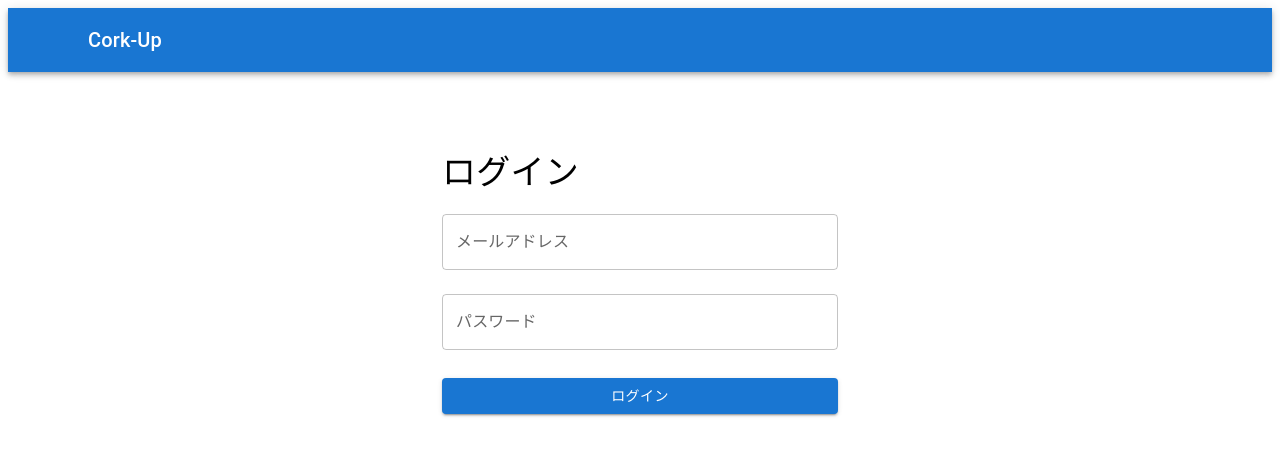
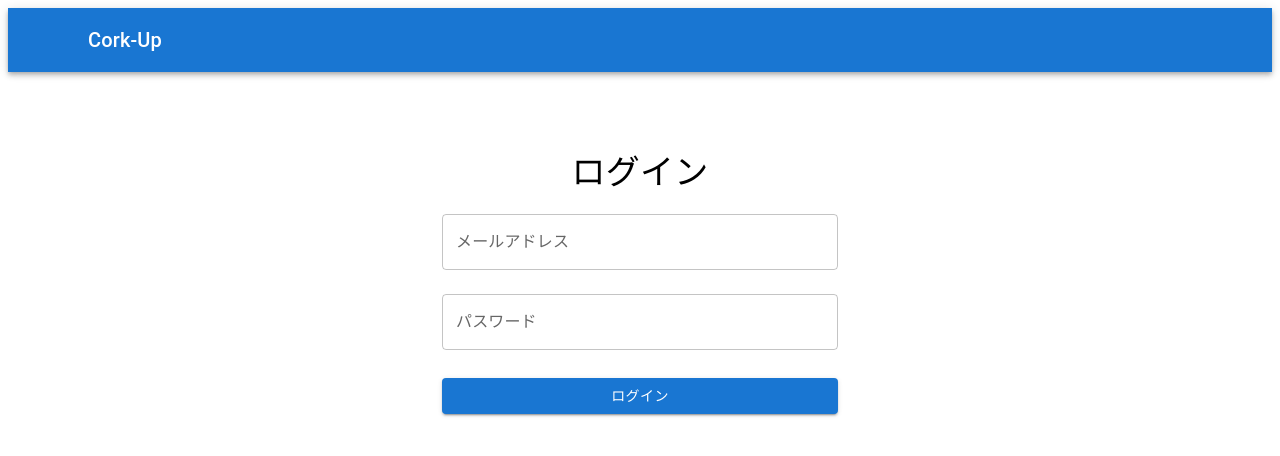
Before and after one commit to katagiri1999/cork-up, a React (Vite) app in the folder react/: page / in a window 1280 px wide. Shown: the top 456 px of the page. Built offline with nearby package versions, Linux system fonts and the light colour scheme; some icons are missing.

Commit message:
fix page

```diff
--- a/react/src/views/login.jsx
+++ b/react/src/views/login.jsx
@@ -68,7 +68,7 @@ function Login() {
         <Box
           sx={{ marginTop: 10 }}
         >
-          <Typography component="h1" variant="h4">
+          <Typography variant="h4" align="center">
             ログイン
           </Typography>
 
--- a/react/src/views/menu.jsx
+++ b/react/src/views/menu.jsx
@@ -16,7 +16,7 @@ function Menu() {
         <Box
           sx={{ marginTop: 5 }}
         >
-          <Typography component="h1" variant="h4">
+          <Typography variant="h4" align="center">
             メニュー
           </Typography>
 
```
